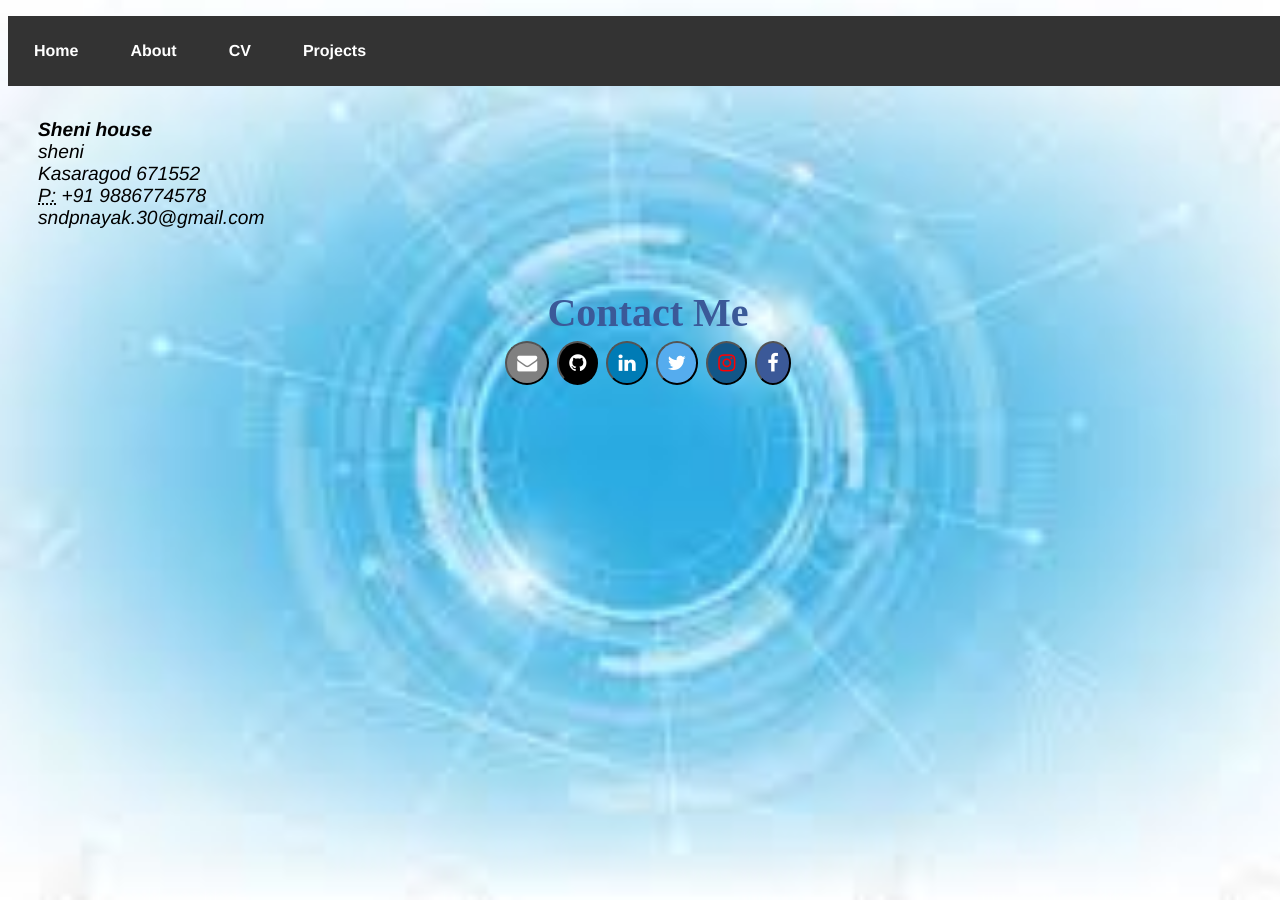
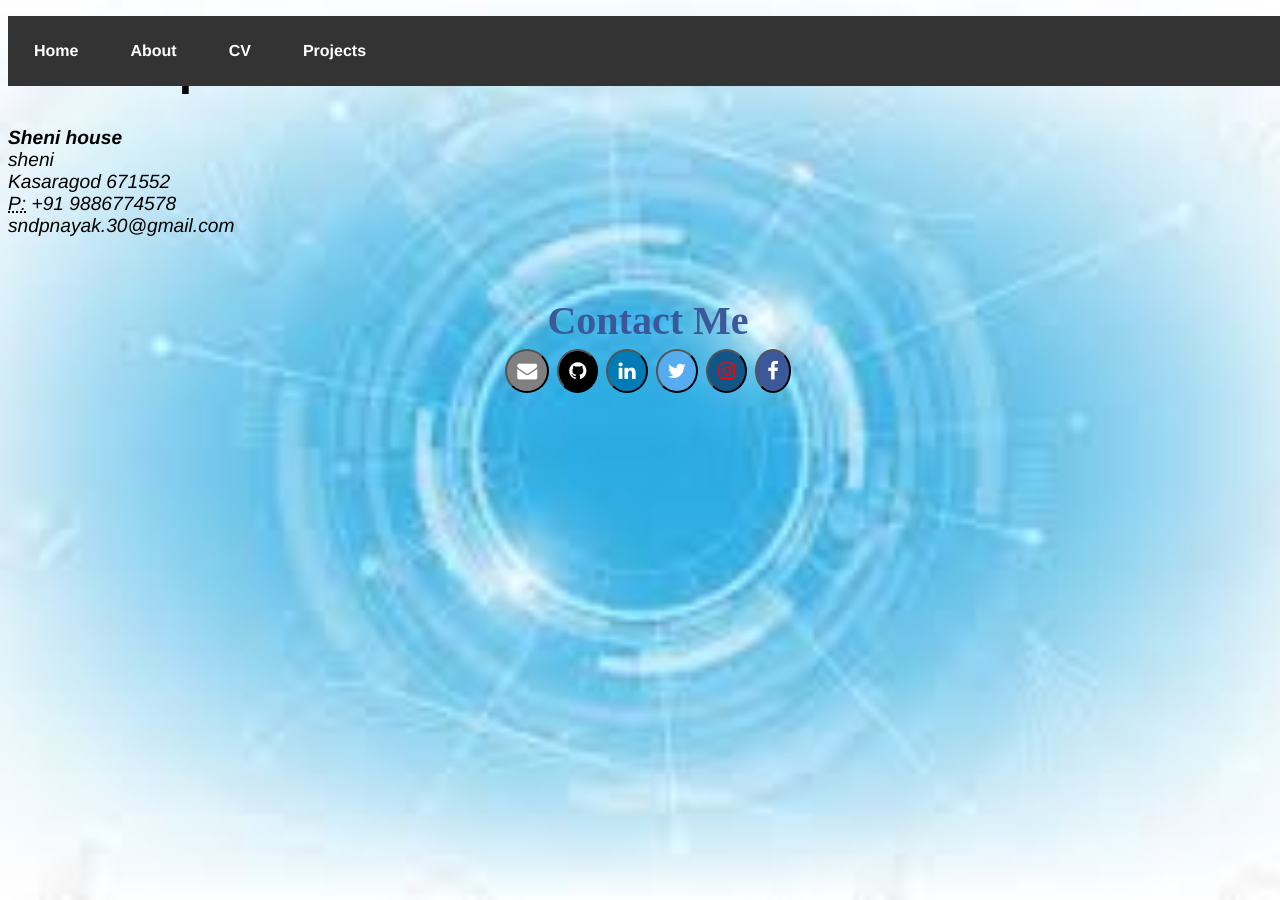
Before and after one commit to sandeepnayaks/sandeepnayaks.github.io, a Jekyll site: the page built from cv/index.html, in a window 1280 px wide. Built offline with Jekyll 4.4.1, drawn with Linux system fonts in a browser that asks for light colours.

Commit message:
Update main.css

```diff
--- a/css/main.css
+++ b/css/main.css
@@ -109,7 +109,7 @@
 ul.posts li { list-style: none; }
 
 /* CV */
-.cv { margin: 0px 30px 60px; }
+.cv { margin: 40px 0px 60px; }
 .cv h1 { font-size: 3em; }
 .cv h2 { font-size: 2em; }
 .cv address, .cv .download { font-family: 'Helvetica', 'Arial', 'Sans-Serif'; }
```
